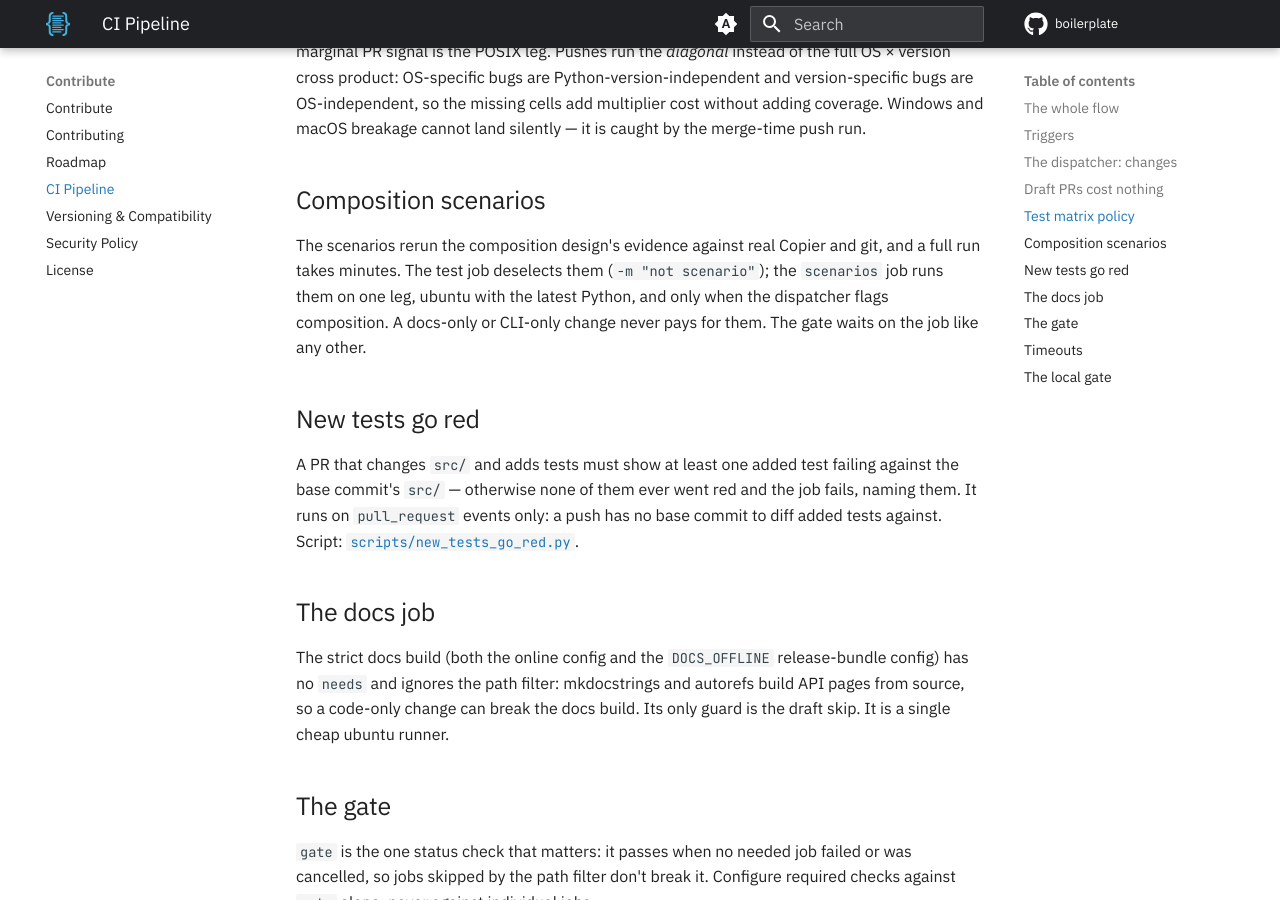
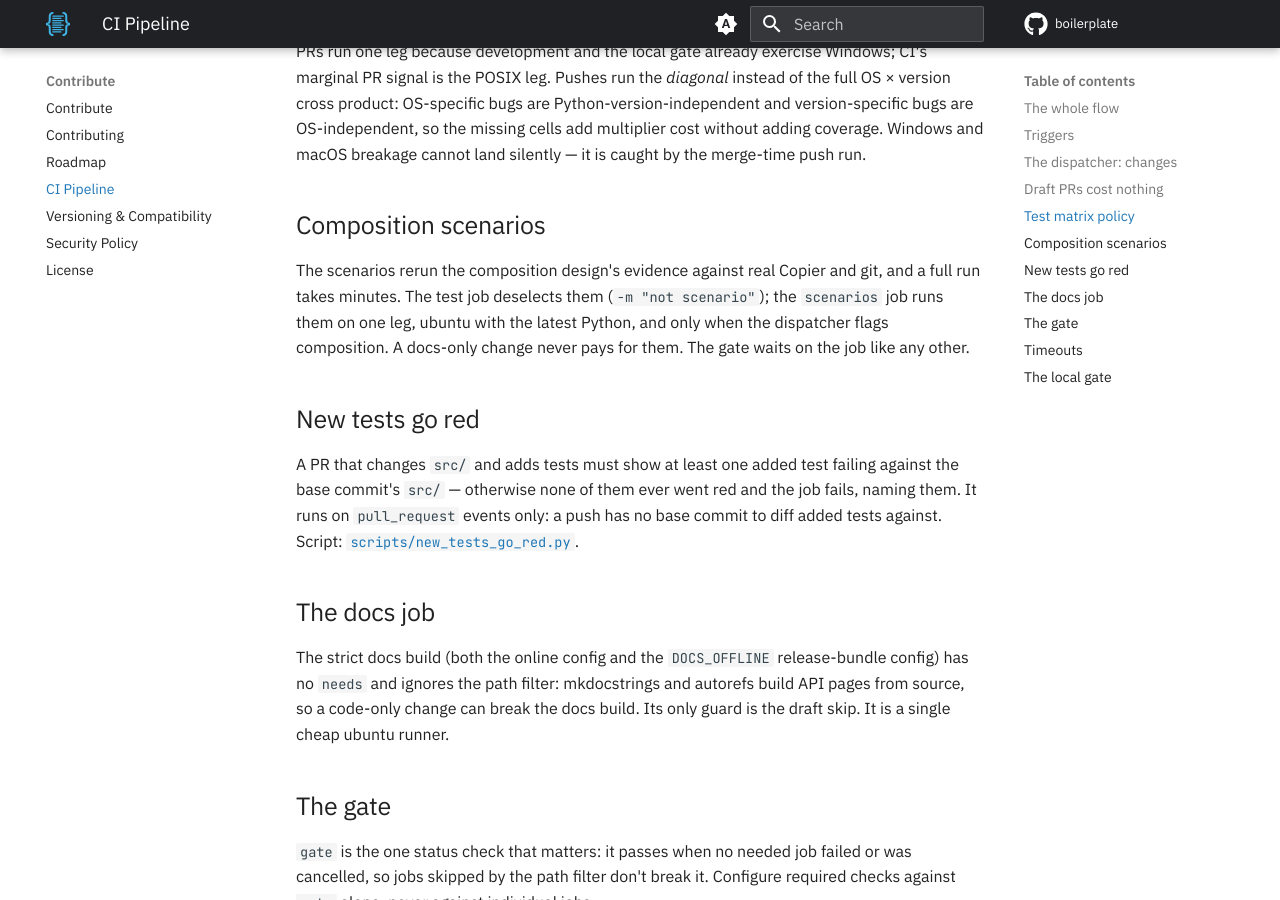
Before and after one commit to TheRealBillSiegler/boilerplate, an MkDocs documentation site: the page built from docs/governance/ci.md, in a window 1280 px wide and 900 px high, scrolled down 2616 px. Built offline with MkDocs 1.6.1 and Material for MkDocs 9.7.7, drawn with Linux system fonts in a browser that asks for light colours; a script that is not in the unit is left out; comment, search, counter and statistics services are not loaded; the version menu is left out; some of the changed text lies outside the part shown.

```diff
--- a/docs/governance/ci.md
+++ b/docs/governance/ci.md
@@ -56,7 +56,7 @@ PRs run one leg because development and the local gate already exercise Windows;
 
 ## Composition scenarios
 
-The scenarios rerun the composition design's evidence against real Copier and git, and a full run takes minutes. The test job deselects them (`-m "not scenario"`); the `scenarios` job runs them on one leg, ubuntu with the latest Python, and only when the dispatcher flags composition. A docs-only or CLI-only change never pays for them. The gate waits on the job like any other.
+The scenarios rerun the composition design's evidence against real Copier and git, and a full run takes minutes. The test job deselects them (`-m "not scenario"`); the `scenarios` job runs them on one leg, ubuntu with the latest Python, and only when the dispatcher flags composition. A docs-only change never pays for them. The gate waits on the job like any other.
 
 ## New tests go red
 
```
Also changed, not shown: other parts of docs/governance/ci.md (+1 -1 lines), 3 other files.
